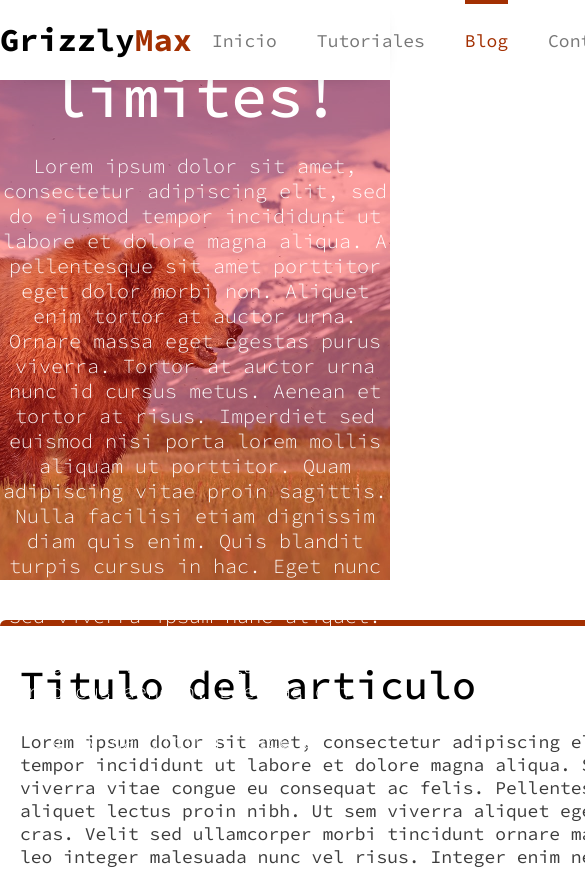
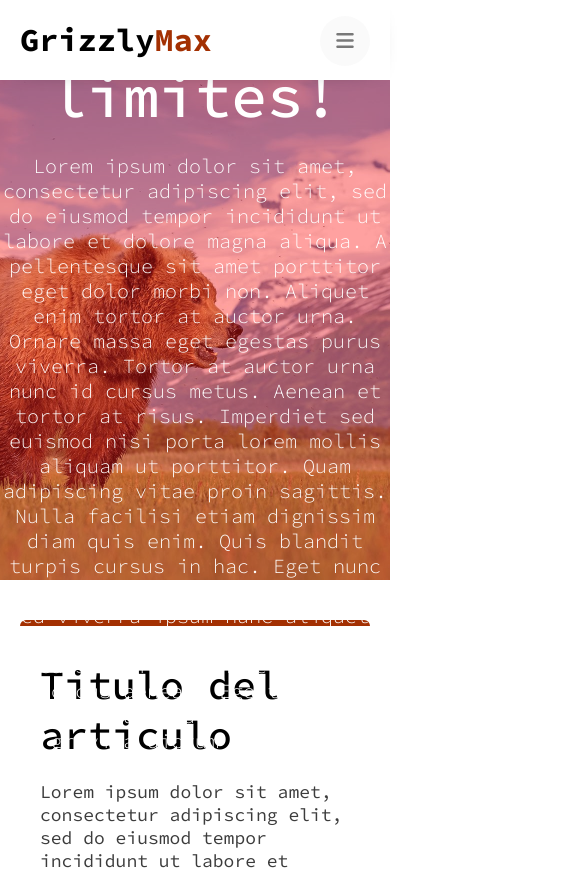
Before and after one commit to Voddkatt/WebDesign, a plain HTML site: page index.html in a window 390 px wide. Shown: the top 870 px of the page, 585 px wide, since content can reach past the window. Drawn offline with Linux system fonts and the light colour scheme.

Commit message:
Pagina responsiva

```diff
--- a/css/style.css
+++ b/css/style.css
@@ -85,6 +85,33 @@ header{
 
 .menu .text-menu-selected{
     color: #A33002;
+}
+
+.menu nav ul li a i{
+    display: none;
+}
+
+#icon-menu{
+    width: 50px;
+    height: 50px;
+    position: absolute;
+    right: 20px;
+    top: 16px;
+    padding: 10px;
+    font-size: 20px;
+    background: #fafafafa;
+    border-radius: 100%;
+    color: #787878;
+    display: flex;
+    justify-content: center;
+    align-items: center;
+    cursor: pointer;
+    display: none;
+}
+
+#icon-menu:hover{
+    background: #f2f2f2;
+    opacity: 0.8;
 }
 
 /*Portada*/
@@ -288,3 +315,103 @@ footer .redes-footer .fa-square-x-twitter:hover{
     color: #8e8e8e;
     font-weight: 500px;
 }
+
+/* Responsive Design - adaptable a dispositivos moviles*/
+
+@media screen and (max-width: 1220px){
+
+    .header-content,
+    .container-content,
+    .container-footer footer{
+        max-width: 1000px;
+        padding: 0 20px;
+    }
+
+}
+
+@media screen and (max-width: 1020px){
+
+    .container-content{
+        width: 100%;
+        flex-direction: column;
+    }
+
+    article{
+        box-shadow: 0 0 0 0;
+    }
+
+    .container-aside{
+        display: flex;
+        justify-content: center;
+    }
+
+    .container-aside aside{
+        max-width: 300px;
+        margin: 10px;
+    }
+
+}
+
+@media screen and (max-width: 800px){
+
+    .container-all{
+        transition: all 300ms cubic-bezier(1,0,0,1);
+    }
+
+    .move-container-all{
+        transform: translateX(300px);
+    }
+
+    .menu{
+        width: 0px;
+        height: 100vh;
+        position: fixed;
+        top: 80px;
+        left: 0;
+        background: #fff;
+        overflow: hidden;
+        transform: translateX(-350px);
+        box-shadow: 10px 0 20px -25px black;
+        transition: all 300ms cubic-bezier(1,0,0,1);
+    }
+
+    .show-lateral{
+        width: 300px;
+        transform: translateX(0px);
+    }
+
+    .menu nav ul{
+        flex-direction: column;
+    }
+
+    .menu nav ul li{
+        max-width: 200px;
+        height: 50px;
+        justify-content: flex-start;
+    }
+
+    .menu-selected:before{
+        width: 0;
+    }
+
+    .menu nav ul li a{
+        margin-top: 40px;
+        color: #858585;
+    }
+
+    .menu nav ul li a i{
+        width: 20px;
+        display: inline-block;
+        margin-right: 10px;
+        color: rgb(192, 2, 2);
+
+    }
+
+    #icon-menu{
+        display: flex;
+    }
+
+    .container-aside{
+        flex-wrap: wrap;
+    }
+}
--- a/index.html
+++ b/index.html
@@ -9,6 +9,9 @@
 
     <link rel="stylesheet" href="css/style.css"/>
 
+    <meta name="viewport" content="width=device-width", user-scalable=no, initial-scale=1.0, maximum-scale=1.0,
+    minimum-scale=1.0>
+
   </head>
   <body>
     <!-- Header-menu -->
@@ -18,22 +21,28 @@
           <h1>Grizzly<b>Max</b></h1>
         </div>
 
-        <div class="menu">
+        <div class="menu" id="show-menu">
           <nav>
             <ul>
-              <li><a href="#">Inicio</a></li>
-              <li><a href="#">Tutoriales</a></li>
-              <li class="menu-selected">
-                <a class="text-menu-selected" href="#">Blog</a>
-              </li>
-              <li><a href="#">Contacto</a></li>
+              <li><a href="#"> <i class="fa-solid fa-house"> </i>Inicio</a></li>
+              <li><a href="#"> <i class="fa-brands fa-youtube"> </i>Tutoriales</a></li>
+              <li class="menu-selected"><a class="text-menu-selected" href="#"><i class="fa-solid fa-folder"></i>Blog</a></li>
+              <li><a href="#"><i class="fa-regular fa-address-book"></i>Contacto</a></li>
             </ul>
           </nav>
         </div>
       </div>
+
+      <div id="icon-menu">
+        <i class="fa-solid fa-bars"></i>
+      </div>
+
     </header>
 
     <!--Portada-->
+
+    <div class="container-all" id="move-content">
+
     <div class="container-cover">
       <div class="container-info-cover">
         <h1>¡Supera tus limites!</h1>
@@ -219,5 +228,8 @@
       </footer>
 
     </div>
+</div>
+
+    <script src="js/script.js"></script>
   </body>
 </html>
--- /dev/null
+++ b/js/script.js
@@ -0,0 +1,6 @@
+document.getElementById("icon-menu").addEventListener("click", mostrar_menu);
+
+function mostrar_menu(){
+    document.getElementById("move-content").classList.toggle('.move-container-all');
+    document.getElementById("show-menu").classList.toggle('.show-lateral');
+}
```
